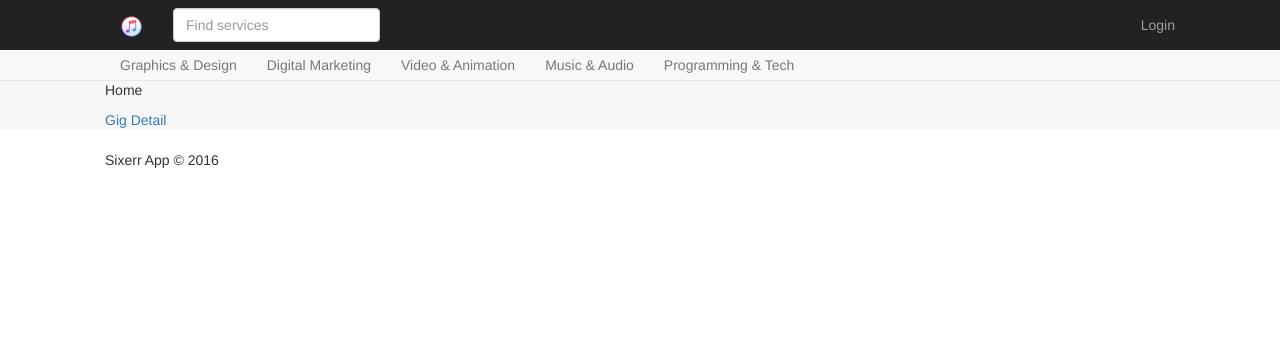
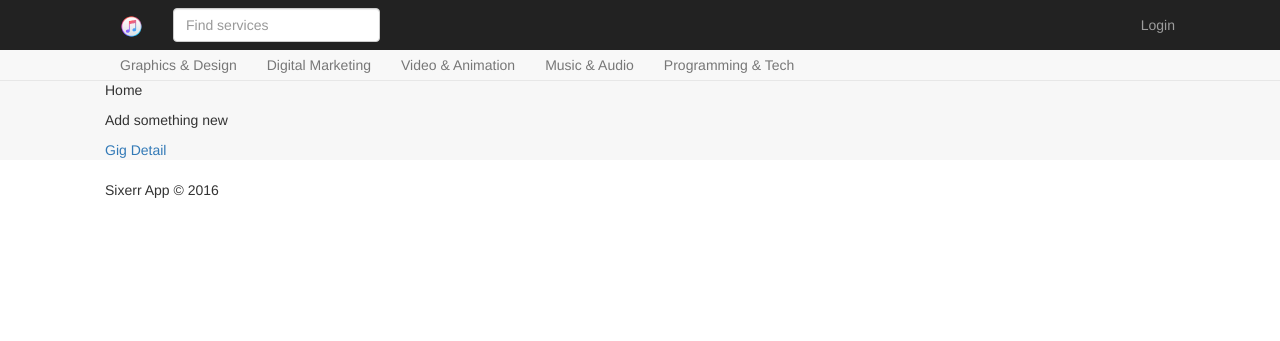
Before and after one commit to JesonDerulo/sixerr, a Django app: template sixerrapp/templates/home.html in a window 1280 px wide. Shown: the top 341 px of the page. Run offline with Django 3.2, Linux system fonts and the light colour scheme; the template is opened without the code that fills it, so the values that code supplies are empty; some libraries are stand-ins or nearby versions.

Commit message:
add something

```diff
--- a/sixerrapp/templates/home.html
+++ b/sixerrapp/templates/home.html
@@ -1,5 +1,6 @@
 {% extends 'base.html'  %}
 {% block page%}
 <p>Home</p>
+<p>Add something new</p>
 <a href=" {% url 'gig_detail' '1' %}">Gig Detail</a>
 {% endblock%}
```
